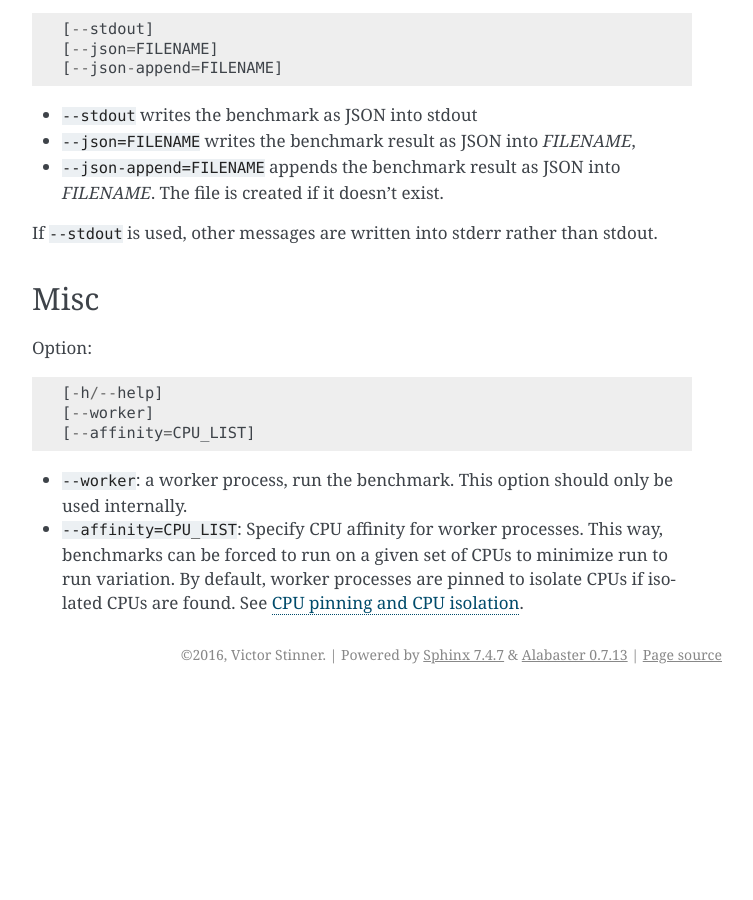
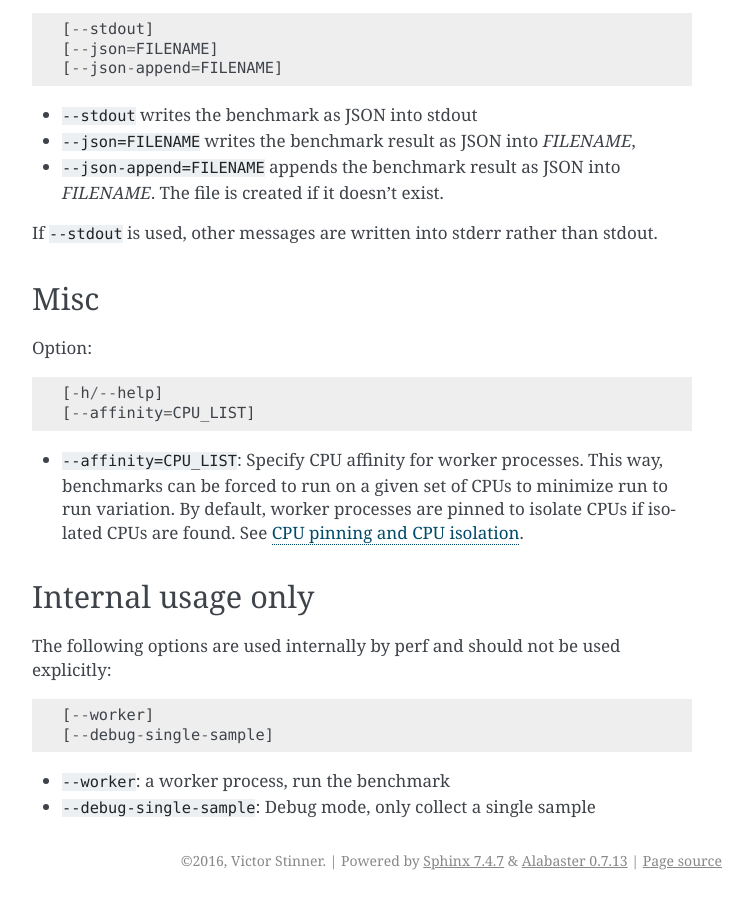
Before and after one commit to psf/pyperf, a Sphinx documentation site: the page built from doc/text_runner.rst, in a window 1280 px wide and 900 px high, scrolled down 1357 px. Shown: the whole window, without its empty margins (388-1141 px from the left). Built offline with Sphinx 7.4.7, drawn with Linux system fonts in a browser that asks for light colours; before the commit the page ends 2051 px from its top, so only the background shows below that.

Commit message:
TextRunner: add --debug-single-sample

```diff
--- a/doc/text_runner.rst
+++ b/doc/text_runner.rst
@@ -85,12 +85,22 @@ Misc
 Option::
 
     [-h/--help]
-    [--worker]
     [--affinity=CPU_LIST]
 
-* ``--worker``: a worker process, run the benchmark. This option should only
-  be used internally.
 * ``--affinity=CPU_LIST``: Specify CPU affinity for worker processes. This way,
   benchmarks can be forced to run on a given set of CPUs to minimize run to run
   variation. By default, worker processes are pinned to isolate CPUs if
   isolated CPUs are found. See :ref:`CPU pinning and CPU isolation <pin-cpu>`.
+
+
+Internal usage only
+-------------------
+
+The following options are used internally by perf and should not be used
+explicitly::
+
+    [--worker]
+    [--debug-single-sample]
+
+* ``--worker``: a worker process, run the benchmark
+* ``--debug-single-sample``: Debug mode, only collect a single sample
--- a/perf/__init__.py
+++ b/perf/__init__.py
@@ -253,7 +253,10 @@ class Benchmark(object):
 
     def __str__(self):
         text = self.format()
-        return 'Median +- std dev: %s' % text
+        if self.get_nsample() >= 2:
+            return 'Median +- std dev: %s' % text
+        else:
+            return 'Median: %s' % text
 
     @classmethod
     def _json_load(cls, data):
```
Also changed, not shown: 1 other file.
